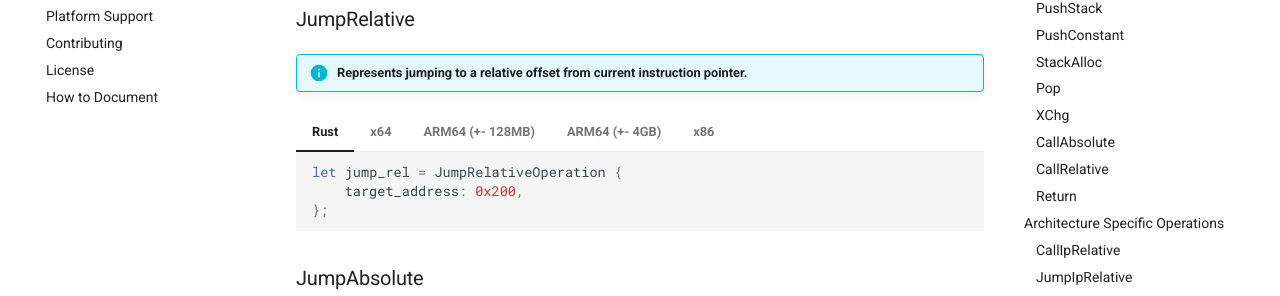
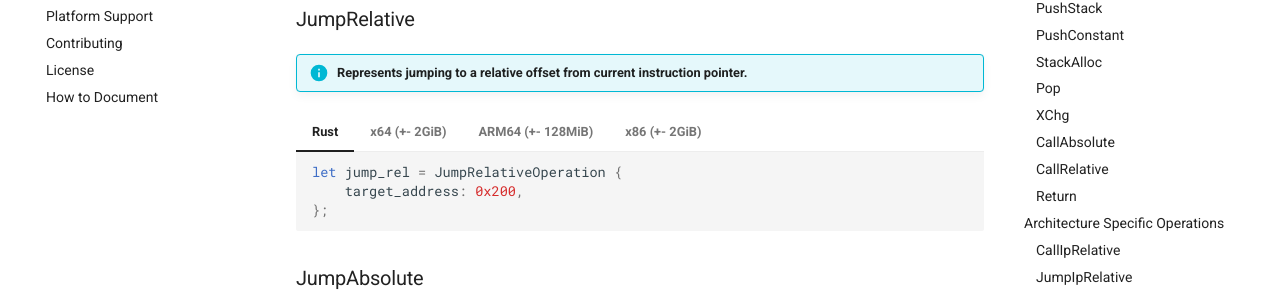
Before and after one commit to Reloaded-Project/Reloaded.Hooks-rs, an MkDocs documentation site: the page built from docs/arch/operations.md, in a window 1280 px wide and 900 px high. Shown: the part 364-660 px from the top of the window. Built offline with MkDocs 1.6.1 and Material for MkDocs 9.7.7, drawn with Linux system fonts in a browser that asks for light colours; comment, search, counter and statistics services are not loaded.

````diff
--- a/docs/arch/operations.md
+++ b/docs/arch/operations.md
@@ -18,27 +18,19 @@
     };
     ```
 
-=== "x64"
+=== "x64 (+- 2GiB)"
 
     ```asm
     jmp 0x200 ; Jump to address at current IP + 0x200
     ```
 
-=== "ARM64 (+- 128MB)"
+=== "ARM64 (+- 128MiB)"
 
     ```asm
     b 0x200 ; Branch to address at current IP + 0x200
     ```
 
-=== "ARM64 (+- 4GB)"
-
-    ```asm
-    adrp x9, [0]    ; Load 4K page, relative to PC. (round address down to 4096)
-    add x9, 0x200   ; Offset in 4K page (add remainder)
-    br x9           ; Branch to location
-    ```
-
-=== "x86"
+=== "x86 (+- 2GiB)"
 
     ```asm
     jmp 0x200 ; Jump to address at current IP + 0x200
````
